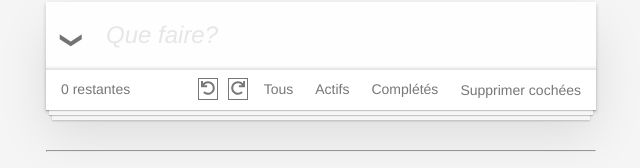
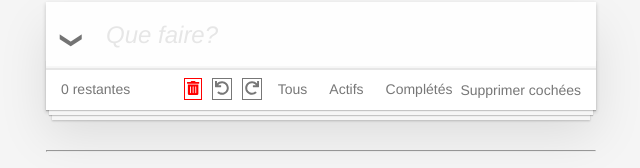
Before and after one commit to SrAdem/MIASHS_M2_WIC_2019_2020_AngularProject, an Angular app: page / in a window 1280 px wide. Shown: the part 128-296 px from the top of the page, without its empty margins (319-959 px from the left). Built offline with nearby package versions, Linux system fonts and the light colour scheme.

Commit message:
Nouveau boutton pour la suppression des items

```diff
--- a/src/app/todo-list/todo-list.component.css
+++ b/src/app/todo-list/todo-list.component.css
@@ -20,3 +20,7 @@
 .editing .view {
     display: none;
 }
+
+.deleteAll {
+    color: red;
+}
--- a/src/app/todo-list/todo-list.component.html
+++ b/src/app/todo-list/todo-list.component.html
@@ -35,6 +35,9 @@
   <footer class="footer">
     <span class="todo-count"><strong>{{itemLeft}}</strong> restantes</span>
     <ul class="filters">
+      <li>
+        <fa-icon class="faButton deleteAll" [icon]="faTrash" (click)="deleteAllItems()"></fa-icon>
+      </li>
       <li>
         <fa-icon class="faButton" [icon]="faUndo" (click)="undo()" ></fa-icon>
       </li>
--- a/src/app/todo-list/todo-list.component.ts
+++ b/src/app/todo-list/todo-list.component.ts
@@ -5,6 +5,7 @@ import {TodoService} from '../todo.service';
 
 import { faUndo } from '@fortawesome/free-solid-svg-icons';
 import { faRedo } from '@fortawesome/free-solid-svg-icons';
+import { faTrashAlt } from '@fortawesome/free-solid-svg-icons';
 
 type FCT_FILTER_ITEMS = (item: TodoItemData) => boolean;
 
@@ -26,6 +27,7 @@ export class TodoListComponent implements OnInit {
 
   faUndo = faUndo;
   faRedo = faRedo;
+  faTrash = faTrashAlt;
 
   private _editTitle: boolean = false;
   private onlyCompleted: boolean = false;
@@ -105,6 +107,10 @@ export class TodoListComponent implements OnInit {
     return this.data ? this.data.items.filter(this.currentFilter) : [] ;
   }
 
+  deleteAllItems() {
+    console.log("deleteAll");
+  }
+
   undo() {
     this.todoService.undoItem();
   }
```
